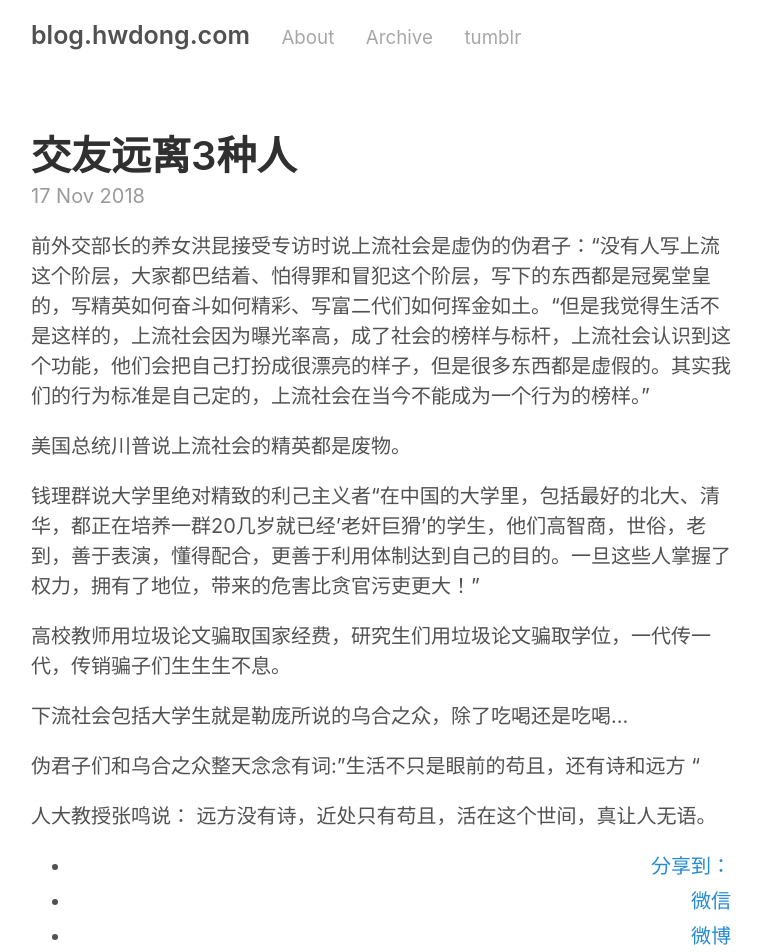
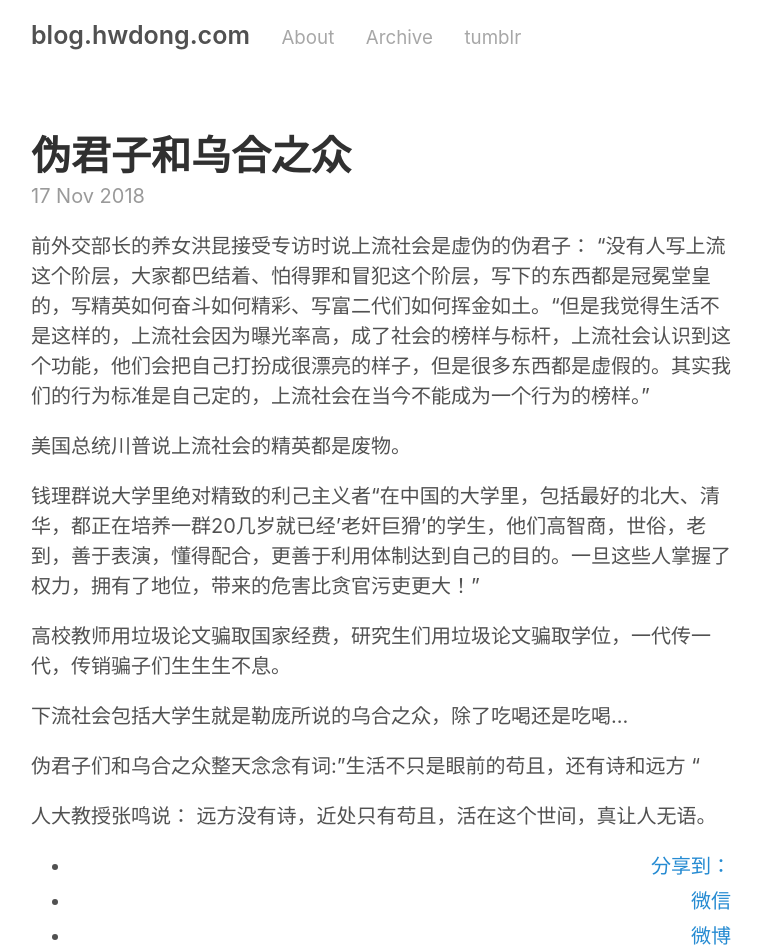
Before and after one commit to hwdong/hwdong-old.github.io, a Jekyll site: the page built from _posts/2018-11-17- 伪君子和乌合之众.md, in a window 1280 px wide. Shown: the top 952 px of the page, without its empty margins (259-1021 px from the left). Built offline with Jekyll 4.4.1, drawn with Linux system fonts in a browser that asks for light colours; comment, search, counter and statistics services are not loaded.

Commit message:
Update 2018-11-17- 伪君子和乌合之众.md

```diff
--- a/_posts/2018-11-17- 伪君子和乌合之众.md
+++ b/_posts/2018-11-17- 伪君子和乌合之众.md
@@ -1,13 +1,14 @@
 ---
 layout: post
-title: 交友远离3种人
+title:  伪君子和乌合之众
 categories:
 - 社会
 tags:
 - 社会
 ---
 
-前外交部长的养女洪昆接受专访时说上流社会是虚伪的伪君子：“没有人写上流这个阶层，大家都巴结着、怕得罪和冒犯这个阶层，写下的东西都是冠冕堂皇的，写精英如何奋斗如何精彩、写富二代们如何挥金如土。“但是我觉得生活不是这样的，上流社会因为曝光率高，成了社会的榜样与标杆，上流社会认识到这个功能，他们会把自己打扮成很漂亮的样子，但是很多东西都是虚假的。其实我们的行为标准是自己定的，上流社会在当今不能成为一个行为的榜样。”
+前外交部长的养女洪昆接受专访时说上流社会是虚伪的伪君子：<!--more-->
+“没有人写上流这个阶层，大家都巴结着、怕得罪和冒犯这个阶层，写下的东西都是冠冕堂皇的，写精英如何奋斗如何精彩、写富二代们如何挥金如土。“但是我觉得生活不是这样的，上流社会因为曝光率高，成了社会的榜样与标杆，上流社会认识到这个功能，他们会把自己打扮成很漂亮的样子，但是很多东西都是虚假的。其实我们的行为标准是自己定的，上流社会在当今不能成为一个行为的榜样。”
 
 美国总统川普说上流社会的精英都是废物。
 
```
